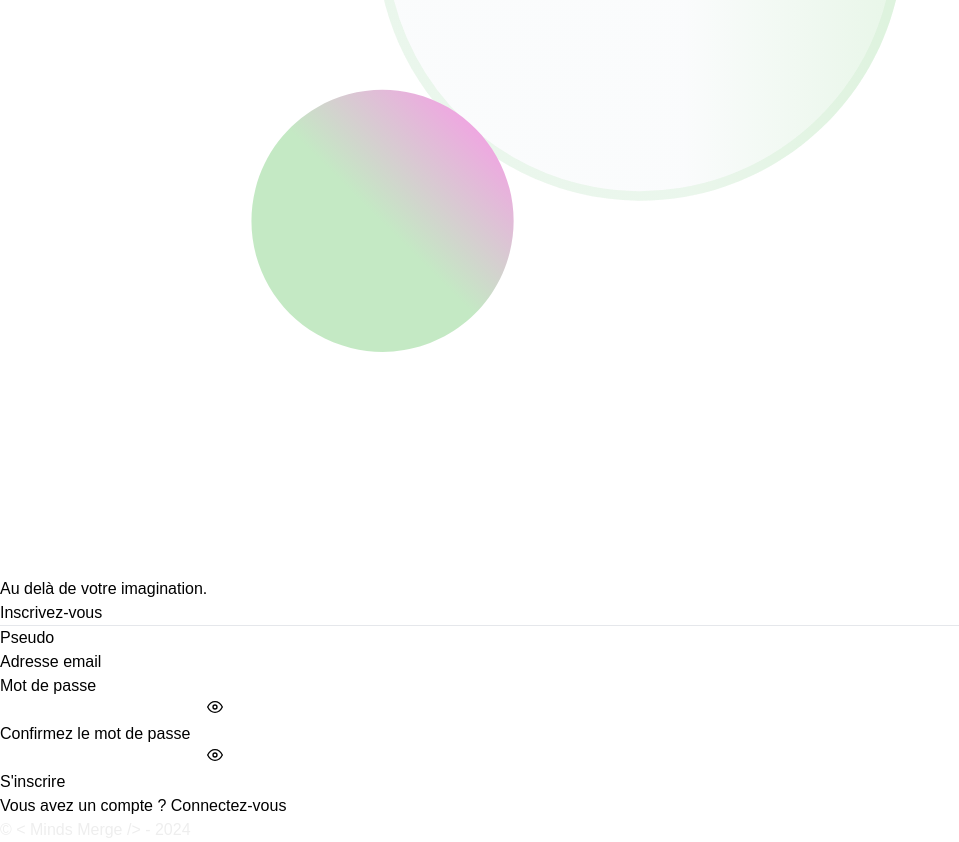
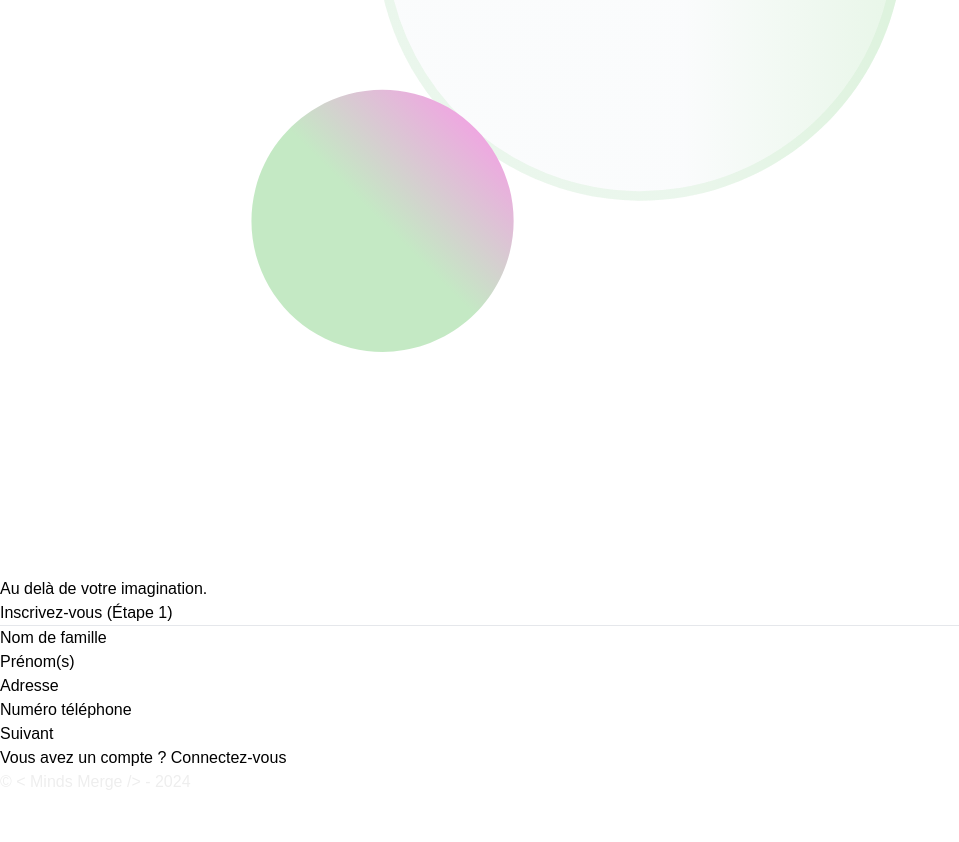
Before and after one commit to Mbola-Fanantenana/devHuntFront, a React (Vite) app: page /sign-up in a window 1280 px wide. Shown: the part 727-1569 px from the top of the page, without its empty margins (0-959 px from the left). After the commit the page ends 1521 px from the top, so only its background shows below. Built offline with nearby package versions, Linux system fonts and the light colour scheme.

Commit message:
modification formulaire inscription

```diff
--- a/src/pages/Inscription.jsx
+++ b/src/pages/Inscription.jsx
@@ -10,76 +10,91 @@ import ErrorModal from "../components/ErrorModal";
 
 const Inscription = () => {
     const [showPassword, setShowPassword] = useState(false);
+    const [showConfirmPassword, setShowConfirmPassword] = useState(false);
     const initialFormState = ({
         emailUtilisateur: '',
         pseudoUtilisateur: '',
         mdpUtilisateur: '',
-        confirmMdp: ''
+        confirmMdp: '',
+        nomUtilisateur: '',
+        prenomUtilisateur: '',
+        adresseUtilisateur: '',
+        telUtilisateur: '',
+        matriculeUtilisateur: '',
+        niveauUtilisateur: ''
     })
     const [error, setError] = useState(null);
     const [formData, setFormData] = useState(initialFormState);
+    const [currentStep, setCurrentStep] = useState(1);
 
     const togglePasswordVisibility = () => {
         setShowPassword(!showPassword);
     };
 
+    const toggleConfirmPasswordVisibility = () => {
+        setShowConfirmPassword(!showConfirmPassword);
+    };
+
     const handleSubmit = (event) => {
         event.preventDefault();
 
-        if (!formData.pseudoUtilisateur || !formData.mdpUtilisateur) {
+        if (currentStep === 1) {
+            if (!formData.nomUtilisateur || !formData.prenomUtilisateur || !formData.adresseUtilisateur || !formData.telUtilisateur) {
+                setError("Les champs ne doivent pas être vides !");
+                console.log("1 - malalaka");
+                return;
+            }
+            setCurrentStep(2);
+        } else if (currentStep === 2) {
+            if (!formData.matriculeUtilisateur || !formData.niveauUtilisateur || !formData.pseudoUtilisateur ) {
                 setError("Les champs ne doivent pas être vides !");
                 return;
             }
-
-        const response = axios.get(`${config.API_HOST}/api/checkUser/${formData.pseudoUtilisateur}`);
-        console.log("username:", formData.pseudoUtilisateur);
-
-        if (response.data && response.data.pseudoUtilisateur === formData.pseudoUtilisateur) {
-            setError("LCe nom d'utilisateur existe déjà, veuillez en choisir un nouveau !");
+            setCurrentStep(3);
+        } else {
+            if (!formData.emailUtilisateur || !formData.mdpUtilisateur || !formData.confirmMdp) {
+                setError("Les champs ne doivent pas être vides !");
                 return;
             }
-
-        if (formData.mdpUtilisateur === formData.confirmMdp) {
-            const objet = formData;
-            delete objet.confirmMdp;
-
-            axios.post(`${config.API_HOST}/api/signup`, JSON.stringify(objet), {
+            if (formData.mdpUtilisateur !== formData.confirmMdp) {
+                setError("Vos mots de passe ne correspondent pas !");
+                return;
+            }
+            console.log("tafiditra");
+            axios.post(`${config.API_HOST}/api/signup`, JSON.stringify(formData), {
                 headers: {
                     'Content-Type': 'application/json',
                 },
             })
                 .then(() => {
                     setFormData(initialFormState);
+                    setCurrentStep(4);
                 })
                 .catch((error) => {
                     console.error('Erreur lors de la requête : ', error);
                 });
         }
-        else {
-            setError("Vos mots de passes ne correspondent pas !");
-            console.log("Eto ilay erreur rehefa tsy mitovy ilay mot de passe");
-        }
-    }
+    };
 
     const handleInputChange = (e) => {
         const { name, value } = e.target;
 
-        setFormData({
-            ...formData,
+        setFormData(prevData => ({
+            ...prevData,
             [name]: value
-        })
-    }
+        }));
+    };
 
     const handleCloseErrorModal = () => {
         setError(null);
-    }
+    };
 
     return (
         <div className="bg-gradient-to-r from-purple-700 to-blue-800 min-h-screen flex flex-col">
             <div className="flex-grow flex justify-center items-center space-x-8">
                 <div className='relative md:w-[40%] sm:w-[40%]'>
                     <p className="absolute flex items-center xl:text-4xl sm:block xs:block mt-10 text-white text-opacity-50 backdrop-blur-lg">Découvrez
-                        la technologie differemment.</p>
+                        la technologie différemment.</p>
                     <div className={`relative xl:w-[100%] lg:w-[100%] md:w-[100%] sm:block xs:block`}>
                         <Lottie
                             animationData={LoginAnimation}
@@ -92,10 +107,89 @@ const Inscription = () => {
                         delà de votre imagination.</p>
                 </div>
                 <div
-                    className="md:bg-white md:bg-opacity-20 sm:bg-transparent backdrop-blur-lg rounded-lg p-8 max-w-md relative w-full md:w-auto">
-                    <h2 className="text-3xl font-bold text-white mb-4">Inscrivez-vous</h2>
+                    className="md:bg-white md:bg-opacity-20 sm:bg-transparent backdrop-blur-lg rounded p-8 max-w-md relative w-full md:w-auto border border-gray-200">
+                    {currentStep === 1 && (
+                        <>
+                            <h2 className="text-3xl font-bold text-white mb-4">Inscrivez-vous (Étape 1)</h2>
                             <hr className="border-t border-white border-opacity-50 mb-2" />
-                    <form>
+                            <div className="mb-4">
+                                <label htmlFor="nom" className="text-white block mb-1">Nom de famille</label>
+                                <input
+                                    name="nomUtilisateur"
+                                    value={formData.nomUtilisateur}
+                                    onChange={handleInputChange}
+                                    type="text"
+                                    id="nom"
+                                    className="w-full px-4 py-2 rounded-md bg-white bg-opacity-50 focus:outline-none focus:bg-opacity-75"
+                                />
+                            </div>
+                            <div className="mb-4">
+                                <label htmlFor="prenom" className="text-white block mb-1">Prénom(s)</label>
+                                <input
+                                    name="prenomUtilisateur"
+                                    value={formData.prenomUtilisateur}
+                                    onChange={handleInputChange}
+                                    type="text"
+                                    id="prenom"
+                                    className="w-full px-4 py-2 rounded-md bg-white bg-opacity-50 focus:outline-none focus:bg-opacity-75"
+                                />
+                            </div>
+                            <div className="mb-4">
+                                <label htmlFor="adresse" className="text-white block mb-1">Adresse</label>
+                                <input
+                                    name="adresseUtilisateur"
+                                    value={formData.adresseUtilisateur}
+                                    onChange={handleInputChange}
+                                    type="text"
+                                    id="adresse"
+                                    className="w-full px-4 py-2 rounded-md bg-white bg-opacity-50 focus:outline-none focus:bg-opacity-75"
+                                />
+                            </div>
+                            <div className="mb-4">
+                                <label htmlFor="tel" className="text-white block mb-1">Numéro téléphone</label>
+                                <input
+                                    name="telUtilisateur"
+                                    value={formData.telUtilisateur}
+                                    onChange={handleInputChange}
+                                    type="text"
+                                    id="tel"
+                                    className="w-full px-4 py-2 rounded-md bg-white bg-opacity-50 focus:outline-none focus:bg-opacity-75"
+                                />
+                            </div>
+                        </>
+                    )}
+                    {currentStep === 2 && (
+                        <>
+                            <h2 className="text-3xl font-bold text-white mb-4">Inscrivez-vous (Étape 2)</h2>
+                            <hr className="border-t border-white border-opacity-50 mb-2" />
+                            <div className="mb-4">
+                                <label htmlFor="matricule" className="text-white block mb-1">Matricule</label>
+                                <input
+                                    name="matriculeUtilisateur"
+                                    value={formData.matriculeUtilisateur}
+                                    onChange={handleInputChange}
+                                    type="text"
+                                    id="matricule"
+                                    className="w-full px-4 py-2 rounded-md bg-white bg-opacity-50 focus:outline-none focus:bg-opacity-75"
+                                />
+                            </div>
+                            <div className="mb-4">
+                                <label htmlFor="niveau" className="text-white block mb-1">Niveau</label>
+                                <select
+                                    name="niveauUtilisateur"
+                                    value={formData.niveauUtilisateur}
+                                    onChange={handleInputChange}
+                                    id="niveau"
+                                    className="w-full px-4 py-2 rounded-md bg-white bg-opacity-50 focus:outline-none focus:bg-opacity-75"
+                                >
+                                    <option value="" disabled>Sélectionnez votre niveau</option>
+                                    <option value="L1">L1</option>
+                                    <option value="L2">L2</option>
+                                    <option value="L3">L3</option>
+                                    <option value="M1">M1</option>
+                                    <option value="M2">M2</option>
+                                </select>
+                            </div>
                             <div className="mb-4">
                                 <label htmlFor="email" className="text-white block mb-1">Pseudo</label>
                                 <input
@@ -107,6 +201,18 @@ const Inscription = () => {
                                     className="w-full px-4 py-2 rounded-md bg-white bg-opacity-50 focus:outline-none focus:bg-opacity-75"
                                 />
                             </div>
+                            <button
+                                onClick={() => setCurrentStep(currentStep - 1)}
+                                className="bg-white w-full bg-opacity-25 hover:bg-opacity-50 text-white py-2 px-4 rounded-md focus:outline-none text-lg font-medium my-4"
+                            >
+                                Retour
+                            </button>
+                        </>
+                    )}
+                    {currentStep === 3 && (
+                        <>
+                            <h2 className="text-3xl font-bold text-white mb-4">Inscrivez-vous (Étape 3)</h2>
+                            <hr className="border-t border-white border-opacity-50 mb-2" />
                             <div className="mb-4">
                                 <label htmlFor="email" className="text-white block mb-1">Adresse email</label>
                                 <input
@@ -130,8 +236,8 @@ const Inscription = () => {
                                         className="w-full px-4 py-2 rounded-md bg-white bg-opacity-50 focus:outline-none focus:bg-opacity-75" />
                                     <button type="button" onClick={togglePasswordVisibility}
                                         className="absolute inset-y-0 right-0 flex items-center pr-2">
-                                    {showPassword ? <FiEyeOff className="text-white" /> :
-                                        <FiEye className="text-white" />}
+                                        {showPassword ? <FiEye className="text-white" /> :
+                                            <FiEyeOff className="text-white" />}
                                     </button>
                                 </div>
                             </div>
@@ -140,25 +246,31 @@ const Inscription = () => {
                                     passe</label>
                                 <div className="relative">
                                     <input
-                                    type={showPassword ? "text" : "password"}
+                                        type={showConfirmPassword ? "text" : "password"}
                                         id="password"
                                         name="mdpUtilisateur"
                                         value={formData.mdpUtilisateur}
                                         onChange={handleInputChange}
                                         className="w-full px-4 py-2 rounded-md bg-white bg-opacity-50 focus:outline-none focus:bg-opacity-75" />
-                                <button type="button" onClick={togglePasswordVisibility}
+                                    <button type="button" onClick={toggleConfirmPasswordVisibility}
                                         className="absolute inset-y-0 right-0 flex items-center pr-2">
-                                    {showPassword ? <FiEyeOff className="text-white" /> :
-                                        <FiEye className="text-white" />}
+                                        {showConfirmPassword ? <FiEye className="text-white" /> :
+                                            <FiEyeOff className="text-white" />}
                                     </button>
                                 </div>
                             </div>
+                        </>
+                    )}
+                    {currentStep !== 4 && (
+                        <form>
                             <button type="submit"
                                 onClick={(e) => handleSubmit(e)}
-                            className="bg-white w-full bg-opacity-25 hover:bg-opacity-50 text-white py-2 px-4 rounded-md focus:outline-none text-lg font-medium">S&#39;inscrire
+                                className="bg-white w-full bg-opacity-25 hover:bg-opacity-50 text-white py-2 px-4 rounded-md focus:outline-none text-lg font-medium">
+                                {currentStep === 3 ? "Finaliser l'inscription" : "Suivant"}
                             </button>
                         </form>
-                    <p className="mt-4 text-white">Vous avez un compte ? <Link to="/login"
+                    )}
+                    <p className="mt-4 text-white text-center">Vous avez un compte ? <Link to="/login"
                         className="text-blue-300 hover:text-blue-400">Connectez-vous</Link>
                     </p>
                 </div>
@@ -171,4 +283,4 @@ const Inscription = () => {
     )
 }
 
-export default Inscription
+export default Inscription;
```
Lines whose indentation alone changed are shown as unchanged.
